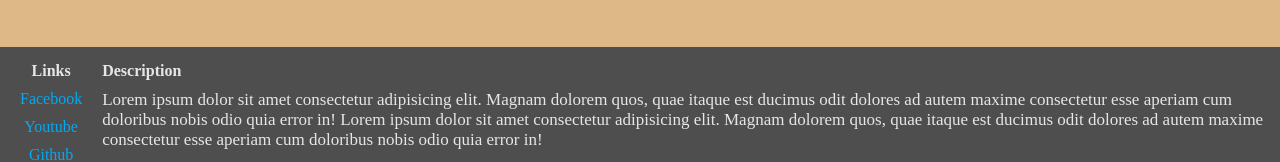
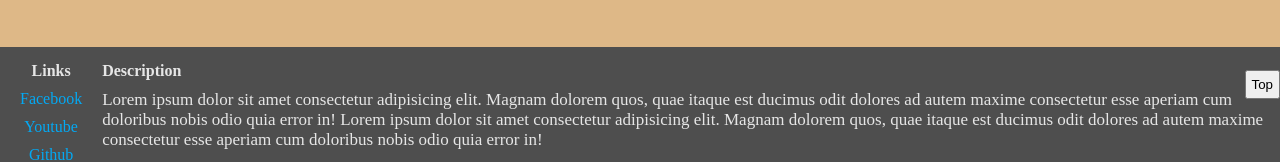
Before and after one commit to Asmaamohamed-oss/Travel-plans, a plain HTML site: page index.html in a window 1280 px wide. Shown: the part 701-863 px from the top of the page. Drawn offline with Linux system fonts and the light colour scheme.

Commit message:
create to top btn

```diff
--- a/css/app.css
+++ b/css/app.css
@@ -125,3 +125,10 @@
         flex-direction: column;
     }
 }
+
+.top{
+    position: fixed;
+    bottom: 0;
+    right: 0;
+    padding: 5px;
+}
--- a/index.html
+++ b/index.html
@@ -50,5 +50,6 @@
             </p>
         </div>
     </footer>
+    <button class="top">Top</button>
 </body>
 </html>
```
